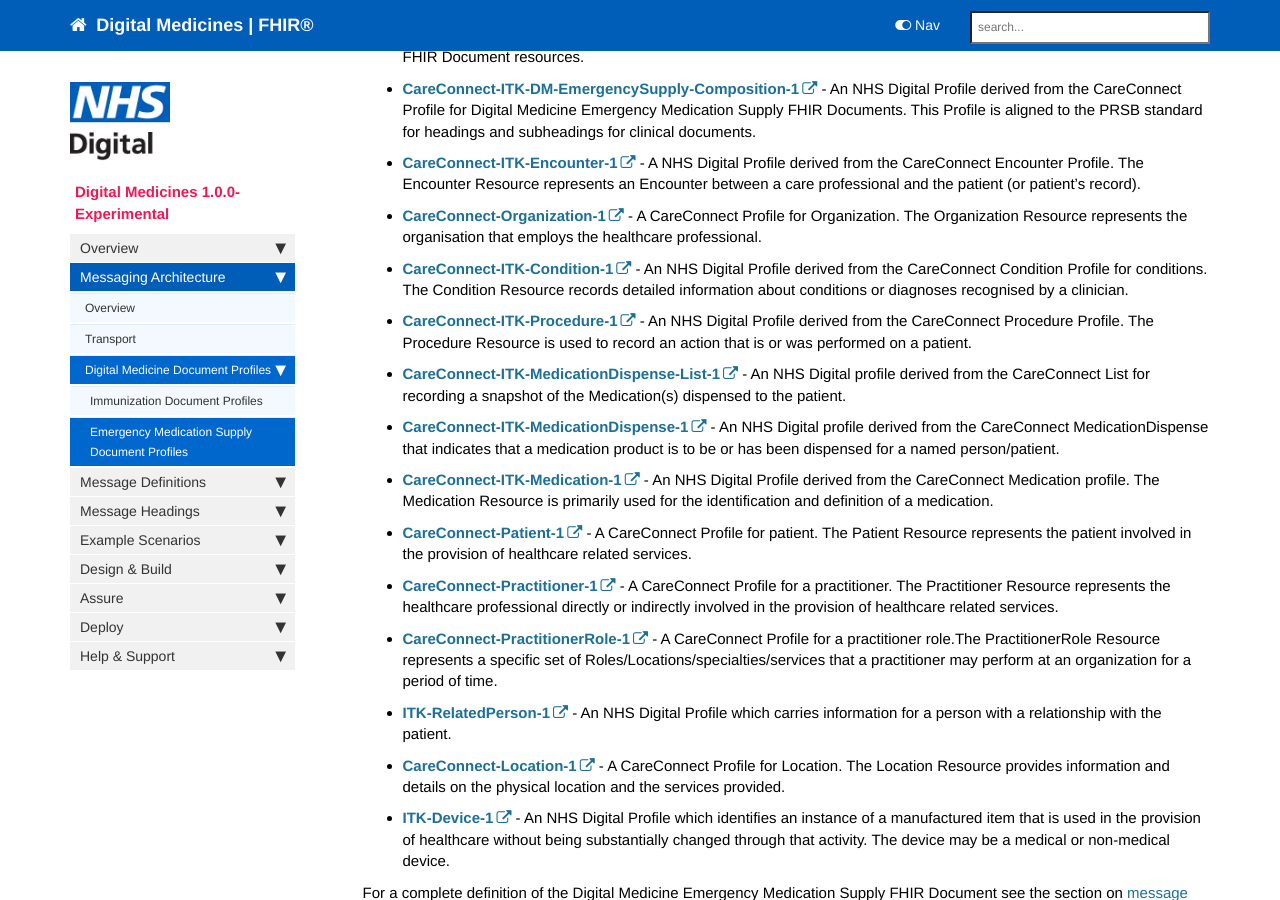
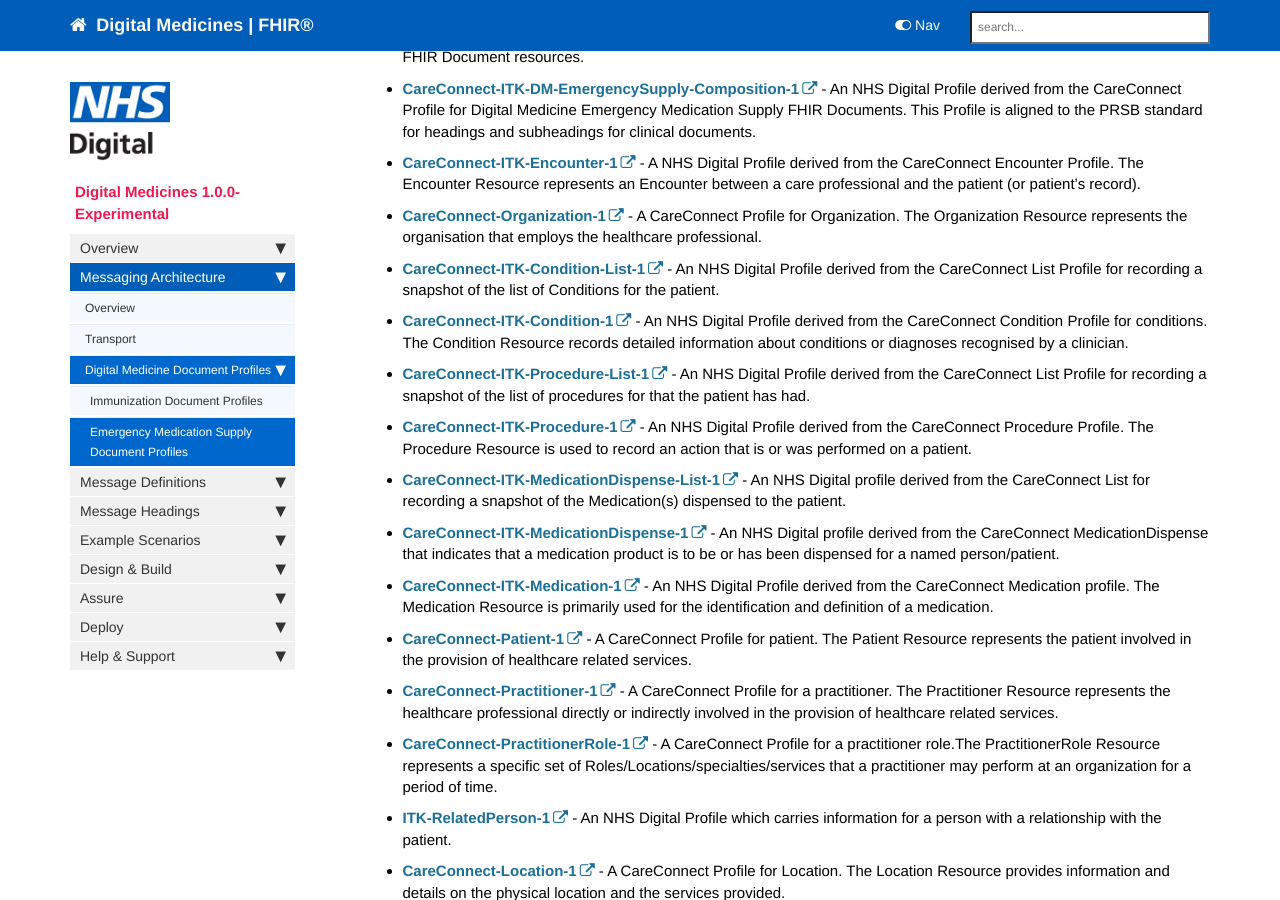
Before and after one commit to nhsconnect/ITK-FHIR-Digital-Medicines, a Jekyll site: the page built from pages/explore/explore_emergency_supply_document_profiles.md, in a window 1280 px wide and 900 px high, scrolled down 393 px. Built offline with Jekyll 4.4.1, drawn with Linux system fonts in a browser that asks for light colours; nearby versions of some CDN libraries; comment, search, counter and statistics services are not loaded.

Commit message:
Updated Emergency Supply documentation

```diff
--- a/pages/explore/explore_emergency_supply_document_profiles.md
+++ b/pages/explore/explore_emergency_supply_document_profiles.md
@@ -18,7 +18,9 @@ The Bundle consists of the following FHIR Resource Profiles.
 - **[CareConnect-ITK-DM-EmergencySupply-Composition-1](https://fhir.nhs.uk/STU3/StructureDefinition/CareConnect-ITK-DM-EmergencySupply-Composition-1)** - An NHS Digital Profile derived from the CareConnect Profile for Digital Medicine Emergency Medication Supply FHIR Documents. This Profile is aligned to the PRSB standard for headings and subheadings for clinical documents.
 - **[CareConnect-ITK-Encounter-1](https://fhir.nhs.uk/STU3/StructureDefinition/CareConnect-ITK-Encounter-1)** - A NHS Digital Profile derived from the CareConnect Encounter Profile. The Encounter Resource represents an Encounter between a care professional and the patient (or patient's record).
 - **[CareConnect-Organization-1](https://fhir.hl7.org.uk/STU3/StructureDefinition/CareConnect-Organization-1)** - 	A CareConnect Profile for Organization. The Organization Resource represents the organisation that employs the healthcare professional.
+- **[CareConnect-ITK-Condition-List-1](https://fhir.nhs.uk/STU3/StructureDefinition/CareConnect-ITK-Condition-List-1)** - An NHS Digital Profile derived from the CareConnect List Profile for recording a snapshot of the list of Conditions for the patient.
 - **[CareConnect-ITK-Condition-1](https://fhir.nhs.uk/STU3/StructureDefinition/CareConnect-ITK-Condition-1)** -	An NHS Digital Profile derived from the CareConnect Condition Profile for conditions. The Condition Resource records detailed information about conditions or diagnoses recognised by a clinician.
+- **[CareConnect-ITK-Procedure-List-1](https://fhir.nhs.uk/STU3/StructureDefinition/CareConnect-ITK-Procedure-List-1)** - An NHS Digital Profile derived from the CareConnect List Profile for recording a snapshot of the list of procedures for that the patient has had.
 - **[CareConnect-ITK-Procedure-1](https://fhir.nhs.uk/STU3/StructureDefinition/CareConnect-ITK-Procedure)** - An NHS Digital Profile derived from the CareConnect Procedure Profile. The Procedure Resource is used to record an action that is or was performed on a patient.
 -  **[CareConnect-ITK-MedicationDispense-List-1](https://fhir.nhs.uk/STU3/StructureDefinition/CareConnect-ITK-MedicationDispense-List-1)** - An NHS Digital profile derived from the CareConnect List for recording a snapshot of the Medication(s) dispensed to the patient.
 - **[CareConnect-ITK-MedicationDispense-1](https://fhir.nhs.uk/STU3/StructureDefinition/CareConnect-ITK-MedicationDispense-1)** - An NHS Digital profile derived from the CareConnect MedicationDispense that indicates that a medication product is to be or has been dispensed for a named person/patient.
```
